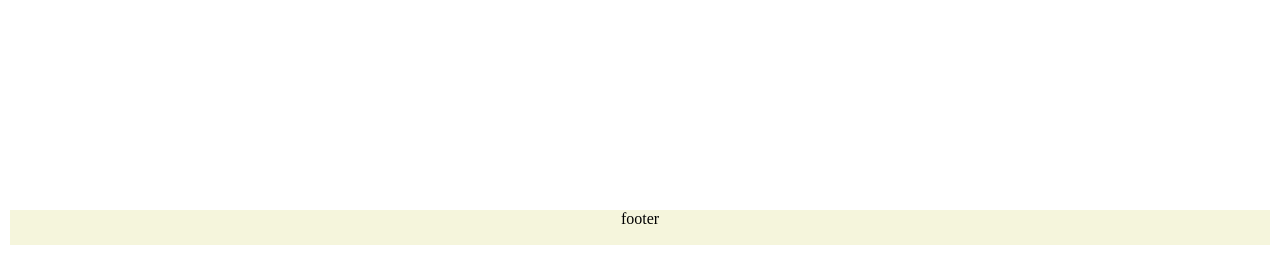
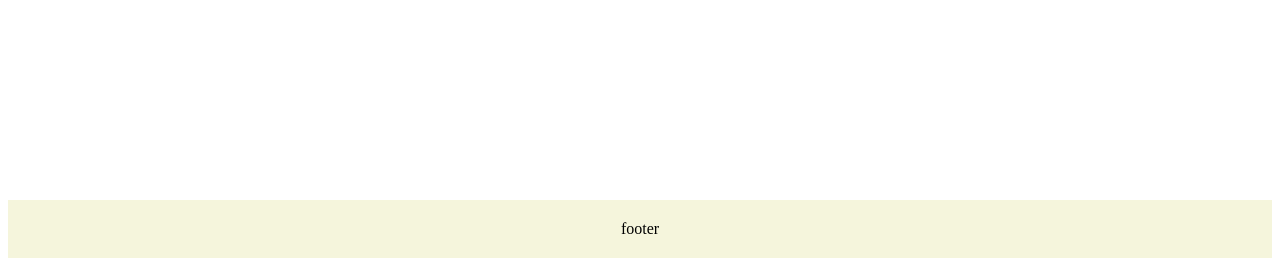
Before and after one commit to ronaldobattisti/lpa-ecommerce, a PHP site: page /LPA_eComms/ in a window 1280 px wide. Shown: the part 550-808 px from the top of the page. Run offline with PHP 8.4, Linux system fonts and the light colour scheme; data that the repository does not hold is empty.

Commit message:
Solved footer floeating issue

```diff
--- a/adm_page.php
+++ b/adm_page.php
@@ -30,6 +30,6 @@
             <p>Click <a href="order_manage.php">here</a> to manage orders</p>
         </div>
 
-    <div><?php include __DIR__ . '/includes/footer.html'; ?></div>
+        <?php include __DIR__ . '/includes/footer.html'; ?>
     </body>
 </html>
--- a/assets/css/styles.css
+++ b/assets/css/styles.css
@@ -1,5 +1,14 @@
 html, body {
-    min-width: 350;
+    height: 100%;
+    min-width: 350px;
+}
+
+/* Layout: make body a column flex container so footer can stick to the bottom when
+   content is short via margin-top: auto on the footer */
+body {
+    display: flex;
+    flex-direction: column;
+    min-height: 100vh;
 }
 
 header,
@@ -50,15 +59,20 @@ menu,
 
 footer,
 #footer-container {
-    bottom: 5px;
-    left: 10px;
-    right: 10px;
-    height: 35px;
+    /* make footer part of normal document flow so it appears at the end of the page */
+    position: static; /* not fixed */
+    width: 100%;
+    left: auto;
+    right: auto;
+    bottom: auto;
     display: flex;
     flex-direction: row;
-    position: fixed;
+    justify-content: center;
+    align-items: center;
     background-color: beige;
-    justify-content: center;
+    padding: 10px 0;
+    margin-top: auto; /* push footer to bottom when page is short */
+    box-sizing: border-box;
 }
 
 /*login*/
--- a/cart.php
+++ b/cart.php
@@ -94,9 +94,9 @@
                     <button type="submit">Purchase</button>
                 </div>
 
-                <div><?php include __DIR__ . '/includes/footer.html'; ?></div>
             </form>
 
+    <?php include __DIR__ . '/includes/footer.html'; ?>
     </body>
 </html>
 
--- a/config.php
+++ b/config.php
@@ -19,6 +19,6 @@
             <p>Click <a href="includes/logout.php">here</a> to log out</p>
         </div>
 
-    <div><?php include __DIR__ . '/includes/footer.html'; ?></div>
+        <?php include __DIR__ . '/includes/footer.html'; ?>
     </body>
 </html>
--- a/index.php
+++ b/index.php
@@ -20,6 +20,6 @@
         <?php include __DIR__ . '/includes/products_div.php'; ?>
     </div>
 
-    <div><?php include __DIR__ . '/includes/footer.html'; ?></div>
+    <?php include __DIR__ . '/includes/footer.html'; ?>
     </body>
 </html>
--- a/login.php
+++ b/login.php
@@ -113,6 +113,7 @@
         </form>
     </div>
 
-    <div><?php include __DIR__ . '/includes/footer.html'; ?></div>
+</body>
+    <?php include __DIR__ . '/includes/footer.html'; ?>
 </body>
 </html>
--- a/product_manage.php
+++ b/product_manage.php
@@ -165,7 +165,8 @@
         </div>
     </div>
 
-    <div><?php include __DIR__ . '/includes/footer.html'; ?></div>
+</body>
+    <?php include __DIR__ . '/includes/footer.html'; ?>
 </body>
 </html>
 
--- a/product_register.php
+++ b/product_register.php
@@ -86,6 +86,6 @@
             </div>
         </form>
 
-    <div><?php include __DIR__ . '/includes/footer.html'; ?></div>
+    <?php include __DIR__ . '/includes/footer.html'; ?>
     </body>
 </html>
```
Also changed, not shown: includes/order_status_select.php (added, +10 -0 lines).
